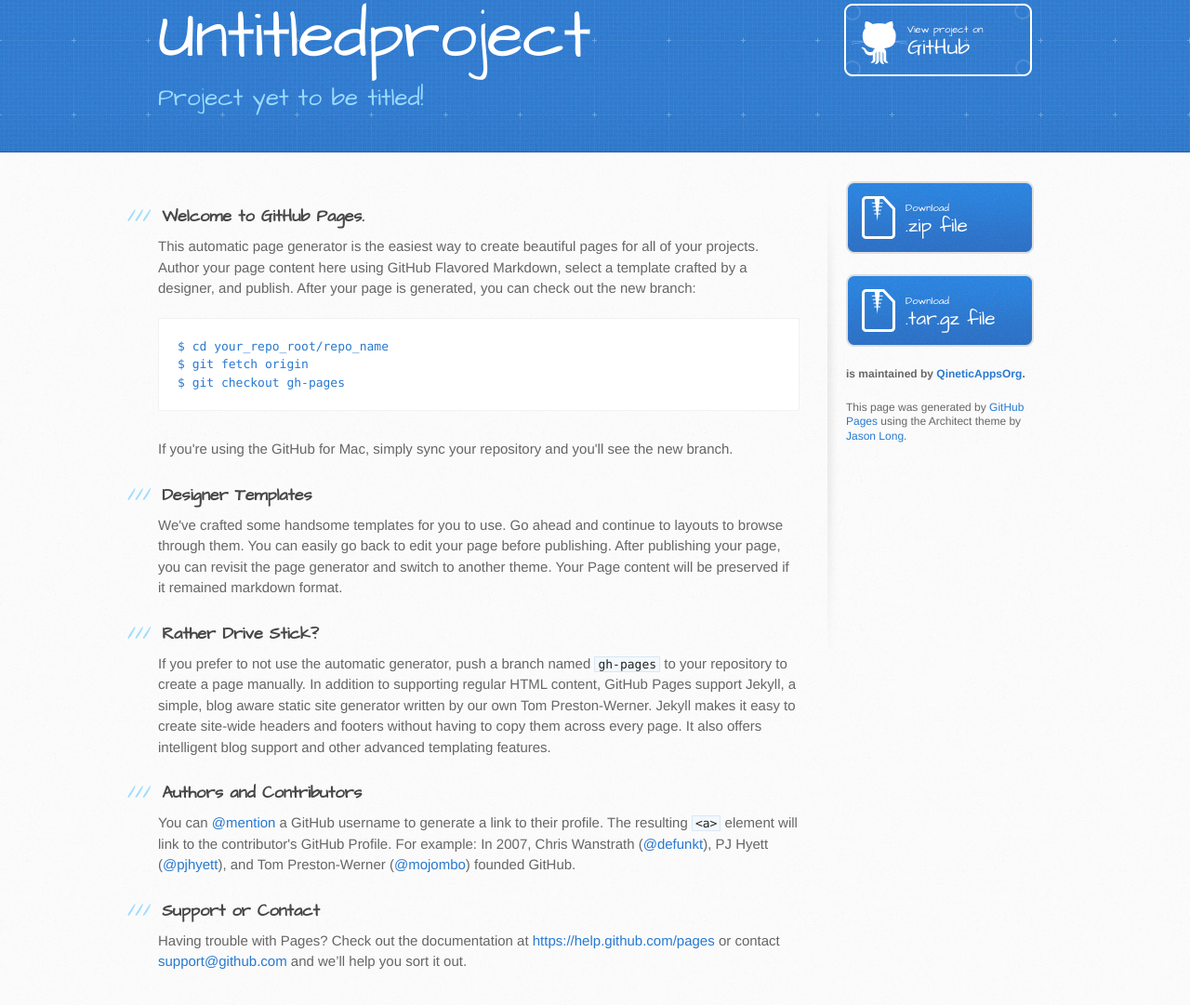
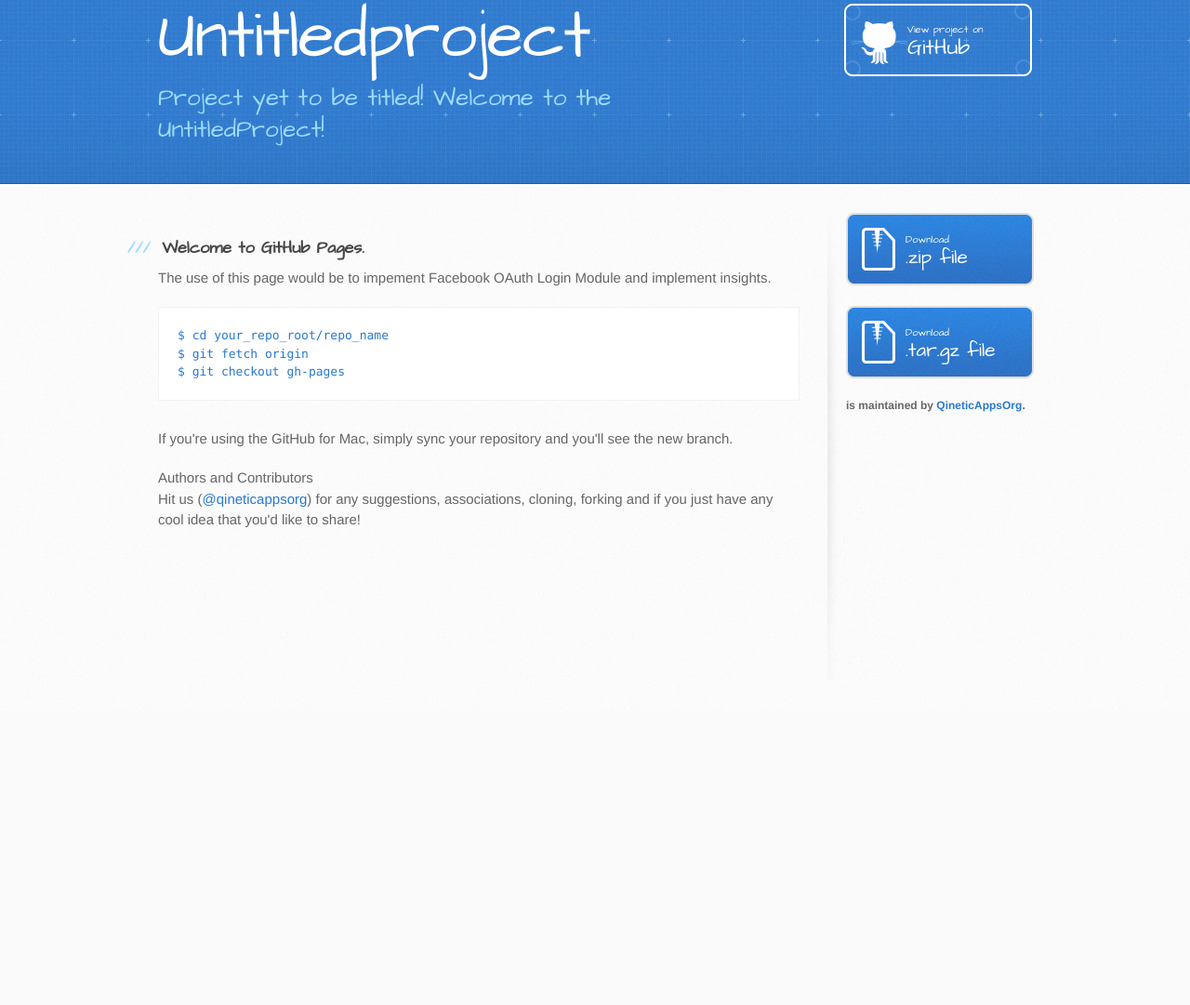
Before and after one commit to QineticAppsOrg/UntitledProject, a plain HTML site: page index.html in a window 1280 px wide. Shown: the part 37-1118 px from the top of the page at 93% size. After the commit the page ends 800 px from the top, so only its background shows below. Drawn offline with Linux system fonts and the light colour scheme.

Commit message:
New changes

```diff
--- a/index.html
+++ b/index.html
@@ -20,7 +20,7 @@
     <header>
       <div class="inner">
         <h1>Untitledproject</h1>
-        <h2>Project yet to be titled!</h2>
+        <h2>Project yet to be titled! Welcome to the UntitledProject!</h2>
         <a href="https://github.com/QineticAppsOrg/UntitledProject" class="button"><small>View project on</small> GitHub</a>
       </div>
     </header>
@@ -31,7 +31,7 @@
           <h3>
 <a id="welcome-to-github-pages" class="anchor" href="#welcome-to-github-pages" aria-hidden="true"><span class="octicon octicon-link"></span></a>Welcome to GitHub Pages.</h3>
 
-<p>This automatic page generator is the easiest way to create beautiful pages for all of your projects. Author your page content here using GitHub Flavored Markdown, select a template crafted by a designer, and publish. After your page is generated, you can check out the new branch:</p>
+<p>The use of this page would be to impement Facebook OAuth Login Module and implement insights.</p>
 
 <pre><code>$ cd your_repo_root/repo_name
 $ git fetch origin
@@ -40,25 +40,12 @@
 
 <p>If you're using the GitHub for Mac, simply sync your repository and you'll see the new branch.</p>
 
-<h3>
-<a id="designer-templates" class="anchor" href="#designer-templates" aria-hidden="true"><span class="octicon octicon-link"></span></a>Designer Templates</h3>
 
-<p>We've crafted some handsome templates for you to use. Go ahead and continue to layouts to browse through them. You can easily go back to edit your page before publishing. After publishing your page, you can revisit the page generator and switch to another theme. Your Page content will be preserved if it remained markdown format.</p>
-
-<h3>
-<a id="rather-drive-stick" class="anchor" href="#rather-drive-stick" aria-hidden="true"><span class="octicon octicon-link"></span></a>Rather Drive Stick?</h3>
-
-<p>If you prefer to not use the automatic generator, push a branch named <code>gh-pages</code> to your repository to create a page manually. In addition to supporting regular HTML content, GitHub Pages support Jekyll, a simple, blog aware static site generator written by our own Tom Preston-Werner. Jekyll makes it easy to create site-wide headers and footers without having to copy them across every page. It also offers intelligent blog support and other advanced templating features.</p>
-
-<h3>
 <a id="authors-and-contributors" class="anchor" href="#authors-and-contributors" aria-hidden="true"><span class="octicon octicon-link"></span></a>Authors and Contributors</h3>
 
-<p>You can <a href="https://github.com/blog/821" class="user-mention">@mention</a> a GitHub username to generate a link to their profile. The resulting <code>&lt;a&gt;</code> element will link to the contributor's GitHub Profile. For example: In 2007, Chris Wanstrath (<a href="https://github.com/defunkt" class="user-mention">@defunkt</a>), PJ Hyett (<a href="https://github.com/pjhyett" class="user-mention">@pjhyett</a>), and Tom Preston-Werner (<a href="https://github.com/mojombo" class="user-mention">@mojombo</a>) founded GitHub.</p>
+<p> Hit us (<a href="https://github.com/qineticappsorg" class="user-mention">@qineticappsorg</a>) for any suggestions, associations, cloning, forking and if you just have any cool idea that you'd like to share!</p>
 
-<h3>
-<a id="support-or-contact" class="anchor" href="#support-or-contact" aria-hidden="true"><span class="octicon octicon-link"></span></a>Support or Contact</h3>
 
-<p>Having trouble with Pages? Check out the documentation at <a href="https://help.github.com/pages">https://help.github.com/pages</a> or contact <a href="mailto:support@github.com">support@github.com</a> and we’ll help you sort it out.</p>
         </section>
 
         <aside id="sidebar">
@@ -73,7 +60,7 @@
 
           <p class="repo-owner"><a href="https://github.com/QineticAppsOrg/UntitledProject"></a> is maintained by <a href="https://github.com/QineticAppsOrg">QineticAppsOrg</a>.</p>
 
-          <p>This page was generated by <a href="https://pages.github.com">GitHub Pages</a> using the Architect theme by <a href="https://twitter.com/jasonlong">Jason Long</a>.</p>
+
         </aside>
       </div>
     </div>
```
